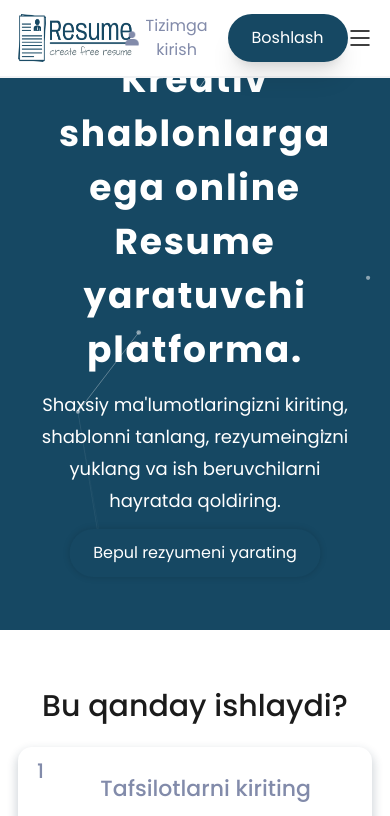
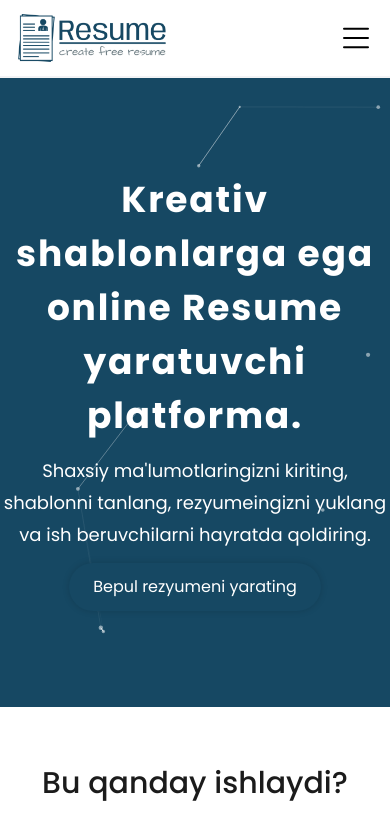
Before and after one commit to vaxidovulugbek/res-build, a React (Create React App) app: page / in a window 390 px wide. Shown: the top 816 px of the page. Built offline with nearby package versions, Linux system fonts and the light colour scheme; no server answers.

Commit message:
fix responsive hero

```diff
--- a/src/Layout/components/Header/styles.scss
+++ b/src/Layout/components/Header/styles.scss
@@ -93,7 +93,7 @@
 
   .header {
       &__only-desktop {
-        display: none;
+        display: none !important;
       }
 
       &__only-mobile {
--- a/src/components/Hero/Hero.scss
+++ b/src/components/Hero/Hero.scss
@@ -32,4 +32,7 @@
       font-size: 16px;
     }
   }
+  @media screen and (max-width:540px) {
+      padding-top: 77px;
+  }
 }
--- a/src/components/Hero/Hero.tsx
+++ b/src/components/Hero/Hero.tsx
@@ -1,12 +1,10 @@
-import React from "react";
+import Particles, { initParticlesEngine } from "@tsparticles/react";
+import React, { useEffect, useState } from "react";
 import { useTranslation } from "react-i18next";
 import { Button } from "ui/Button/Button";
 import { Text } from "ui/Text/Text";
 import { Title } from "ui/Title/Title";
 import "./Hero.scss";
-import { useCallback, useEffect, useState } from "react";
-import Particles, { initParticlesEngine } from "@tsparticles/react";
-import type { Container, Engine } from "@tsparticles/engine";
 // import { loadAll } from "@/tsparticles/all"; // if you are going to use `loadAll`, install the "@tsparticles/all" package too.
 // import { loadFull } from "tsparticles"; // if you are going to use `loadFull`, install the "tsparticles" package too.
 import { loadSlim } from "@tsparticles/slim"; // if you are going to use `loadSlim`, install the "@tsparticles/slim" package too.
@@ -34,14 +32,14 @@ const Hero: React.FC = () => {
 	// 	console.log(container);
 	// };
 	return (
-		<section className="section">
+		<section className="section hero">
 			<div
 				className="particles-wrapper h-[630px]"
 				style={{ position: "relative", overflow: "hidden" }}
 			>
 				<div
 					style={{ marginLeft: "50%" }}
-					className="lg:px-10 md:px-6 absolute z-[99] w-10/12 h-full ms-1/2 translate-x-[-50%] flex flex-col justify-center items-center"
+					className="lg:px-10 md:px-6 absolute z-[99] w-full md:w-10/12 h-full ms-1/2 translate-x-[-50%] flex flex-col justify-center items-center"
 				>
 					<Title
 						className="hero__title mb-3 lg:text-6xl leading-normal md:text-3xl text-center font-header text-white tracking-wider"
```
